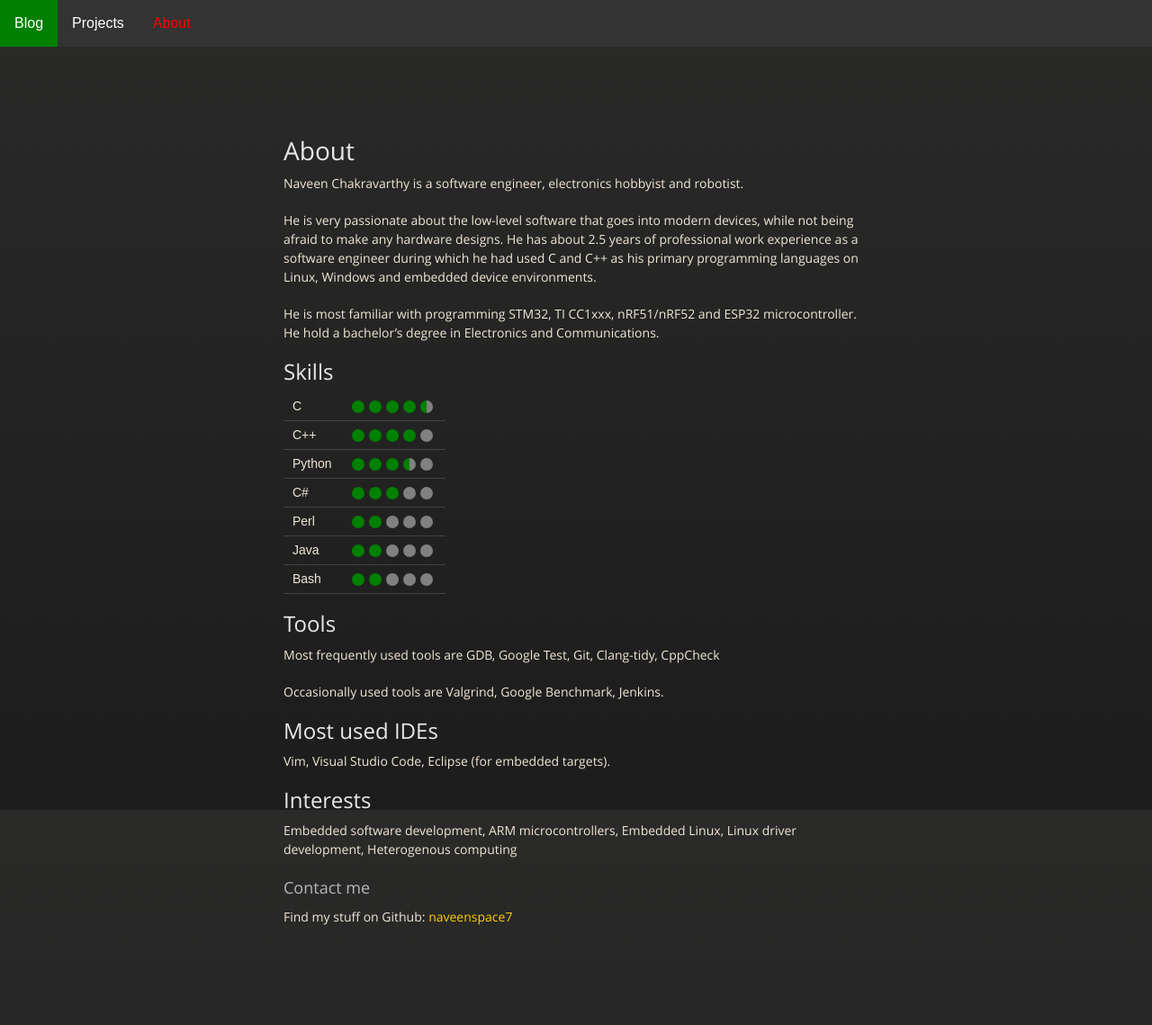
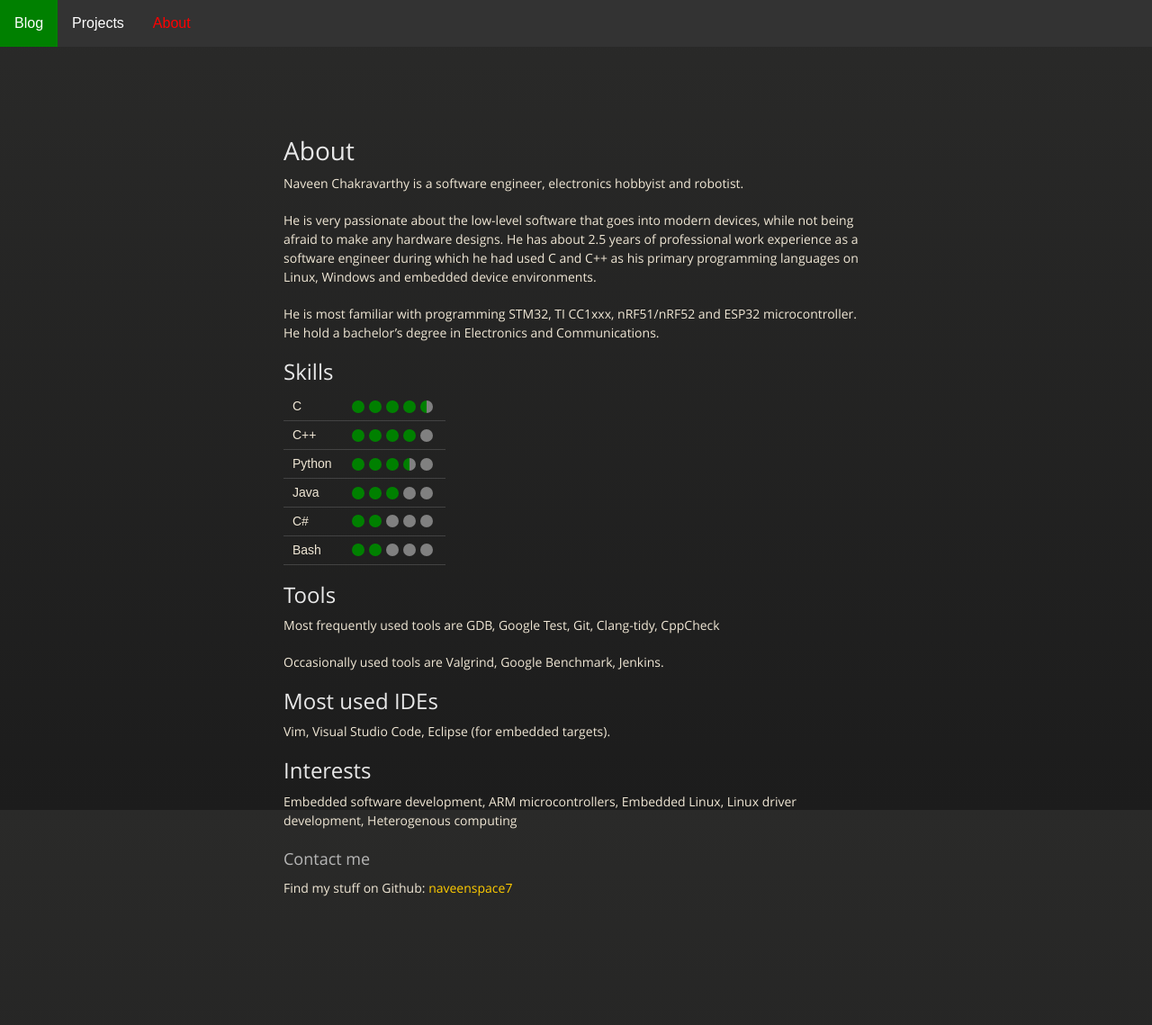
Before and after one commit to naveenspace7/naveenspace7.github.io, a Jekyll site: the page built from about.md, in a window 1280 px wide. Shown: the whole page at 90% size. Built offline with Jekyll 4.4.1, drawn with Linux system fonts in a browser that asks for light colours; after the commit the page ends 1107 px from its top, so only the background shows below that.

Commit message:
Swap Java and C#

```diff
--- a/about.md
+++ b/about.md
@@ -99,7 +99,7 @@ He is most familiar with programming STM32, TI CC1xxx, nRF51/nRF52 and ESP32 mic
       </td>
     </tr>
     <tr>
-      <td class="tg-0lax">C#</td>
+      <td class="tg-0lax">Java</td>
       <td class="tg-0lax">
       <!-- 3.0 -->
       <div style="float:left; background:green; margin-left:0px" class="full-dot"></div>
@@ -110,18 +110,18 @@ He is most familiar with programming STM32, TI CC1xxx, nRF51/nRF52 and ESP32 mic
       </td>
     </tr>
     <tr>
-      <td class="tg-0lax">Perl</td>
-      <td class="tg-0lax">
+      <!-- <td class="tg-0lax">Perl</td>
+      <td class="tg-0lax"> -->
         <!-- 2.0 -->
-        <div style="float:left; background:green; margin-left:0px" class="full-dot"></div>
+        <!-- <div style="float:left; background:green; margin-left:0px" class="full-dot"></div>
         <div style="float:left; background:green; margin-left:5px" class="full-dot"></div>
         <div style="float:left; background:gray; margin-left:5px" class="full-dot"></div>
         <div style="float:left; background:gray; margin-left:5px" class="full-dot"></div>
         <div style="float:left; background:gray; margin-left:5px" class="full-dot"></div>
-      </td>
+      </td> -->
     </tr>
     <tr>
-      <td class="tg-0lax">Java</td>
+      <td class="tg-0lax">C#</td>
       <td class="tg-0lax">
         <!-- 2.0 -->
         <div style="float:left; background:green; margin-left:0px" class="full-dot"></div>
```
